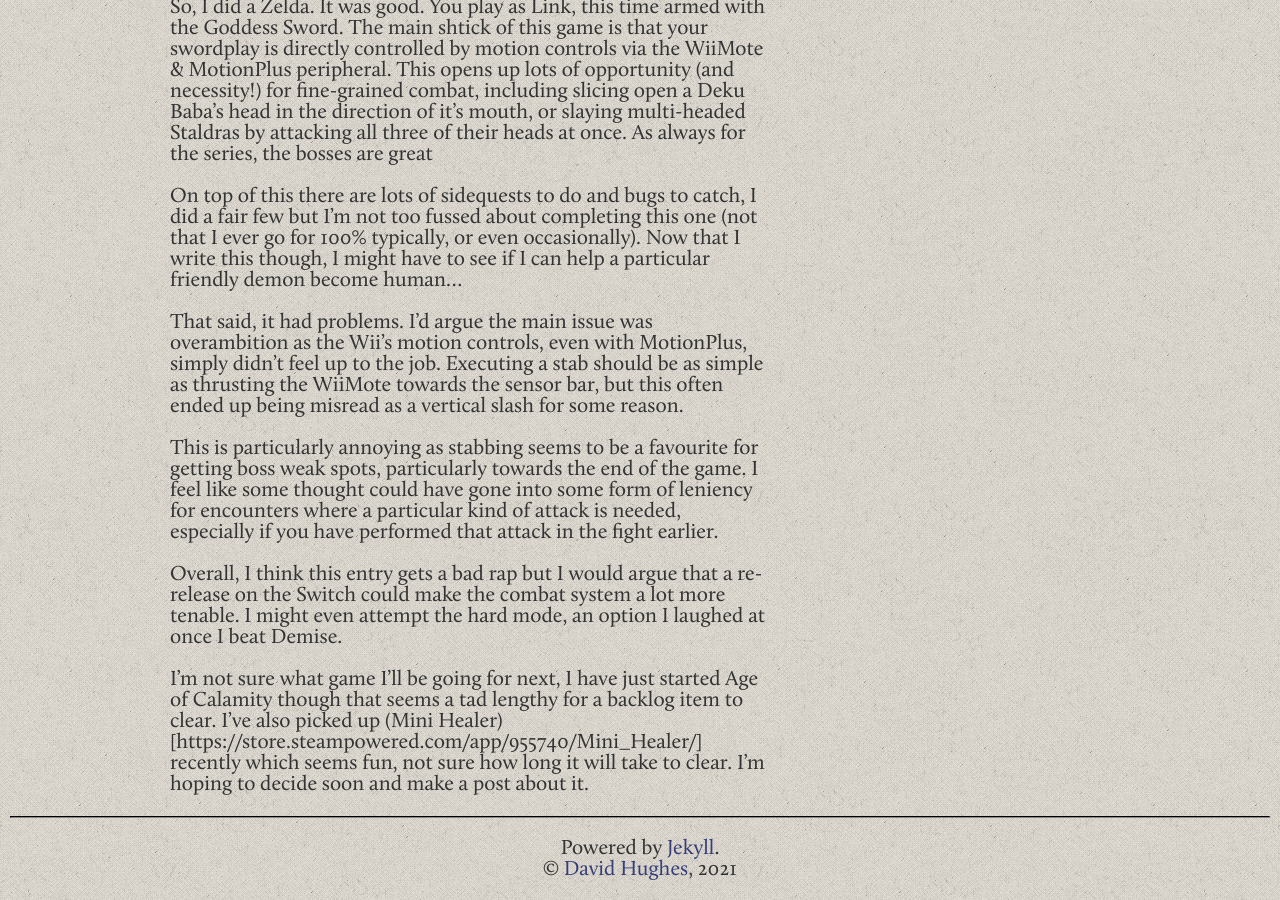
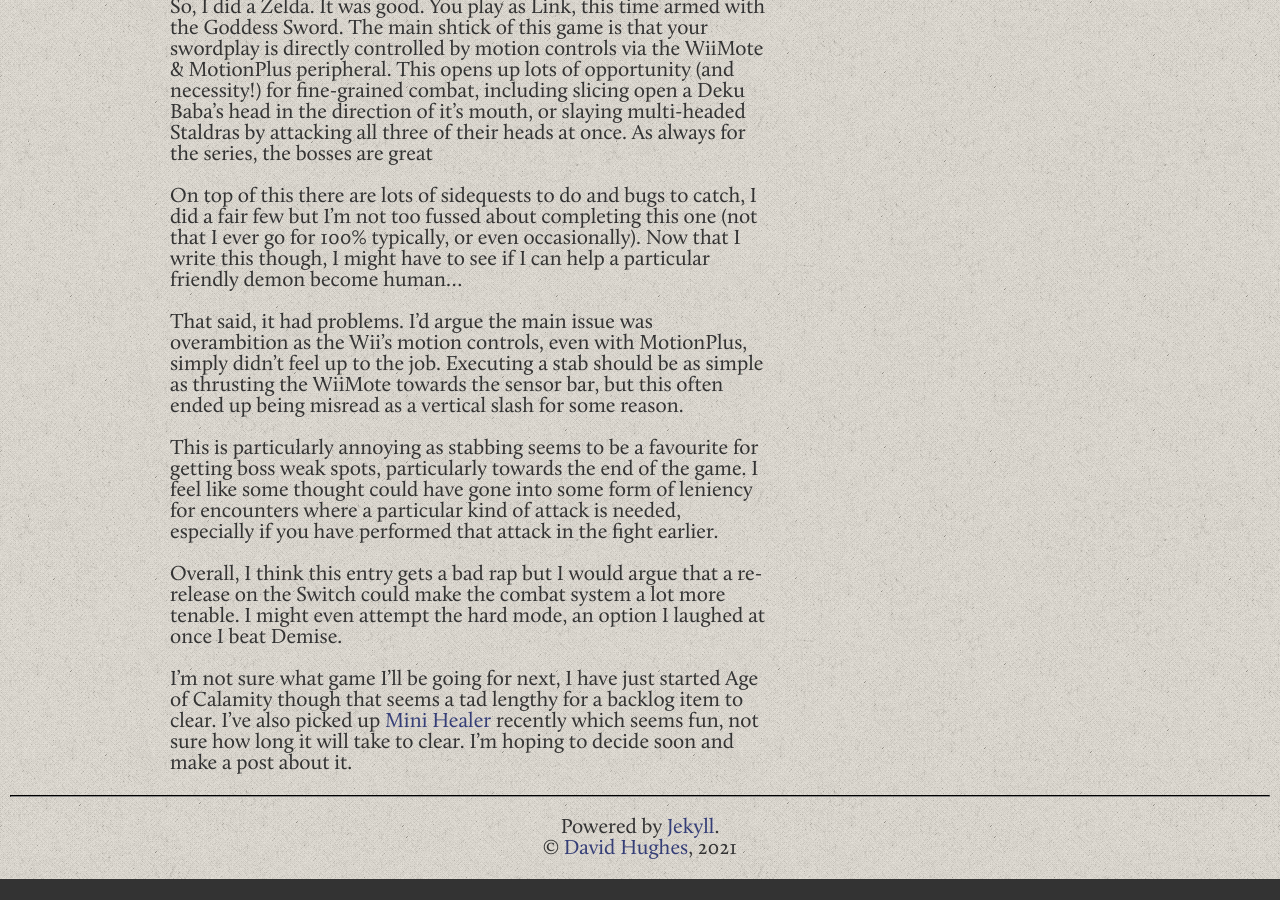
Before and after one commit to DavidHughes/wrathofanima, a Jekyll site: the page built from _posts/2020-02-01-the-legend-of-zelda-skyward-sword.md, in a window 1280 px wide and 900 px high, scrolled down 887 px. Built offline with Jekyll 4.4.1, drawn with Linux system fonts in a browser that asks for light colours; after the commit the page ends 1766 px from its top, so only the background shows below that.

Commit message:
Fix Mini Healer link

```diff
--- a/_posts/2020-02-01-the-legend-of-zelda-skyward-sword.md
+++ b/_posts/2020-02-01-the-legend-of-zelda-skyward-sword.md
@@ -20,4 +20,4 @@
 
 Overall, I think this entry gets a bad rap but I would argue that a re-release on the Switch could make the combat system a lot more tenable. I might even attempt the hard mode, an option I laughed at once I beat Demise.
 
-I'm not sure what game I'll be going for next, I have just started Age of Calamity though that seems a tad lengthy for a backlog item to clear. I've also picked up (Mini Healer)[https://store.steampowered.com/app/955740/Mini_Healer/] recently which seems fun, not sure how long it will take to clear. I'm hoping to decide soon and make a post about it.
+I'm not sure what game I'll be going for next, I have just started Age of Calamity though that seems a tad lengthy for a backlog item to clear. I've also picked up [Mini Healer](https://store.steampowered.com/app/955740/Mini_Healer/) recently which seems fun, not sure how long it will take to clear. I'm hoping to decide soon and make a post about it.
```
